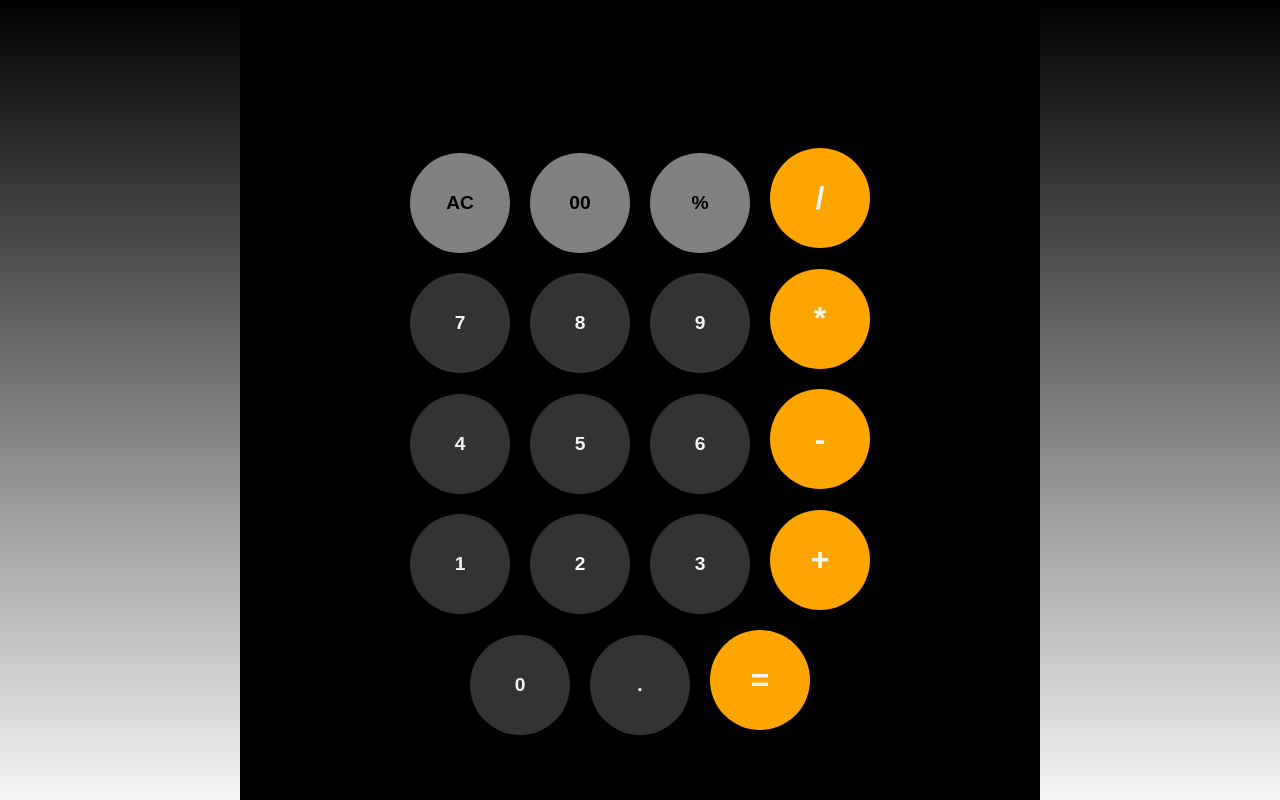
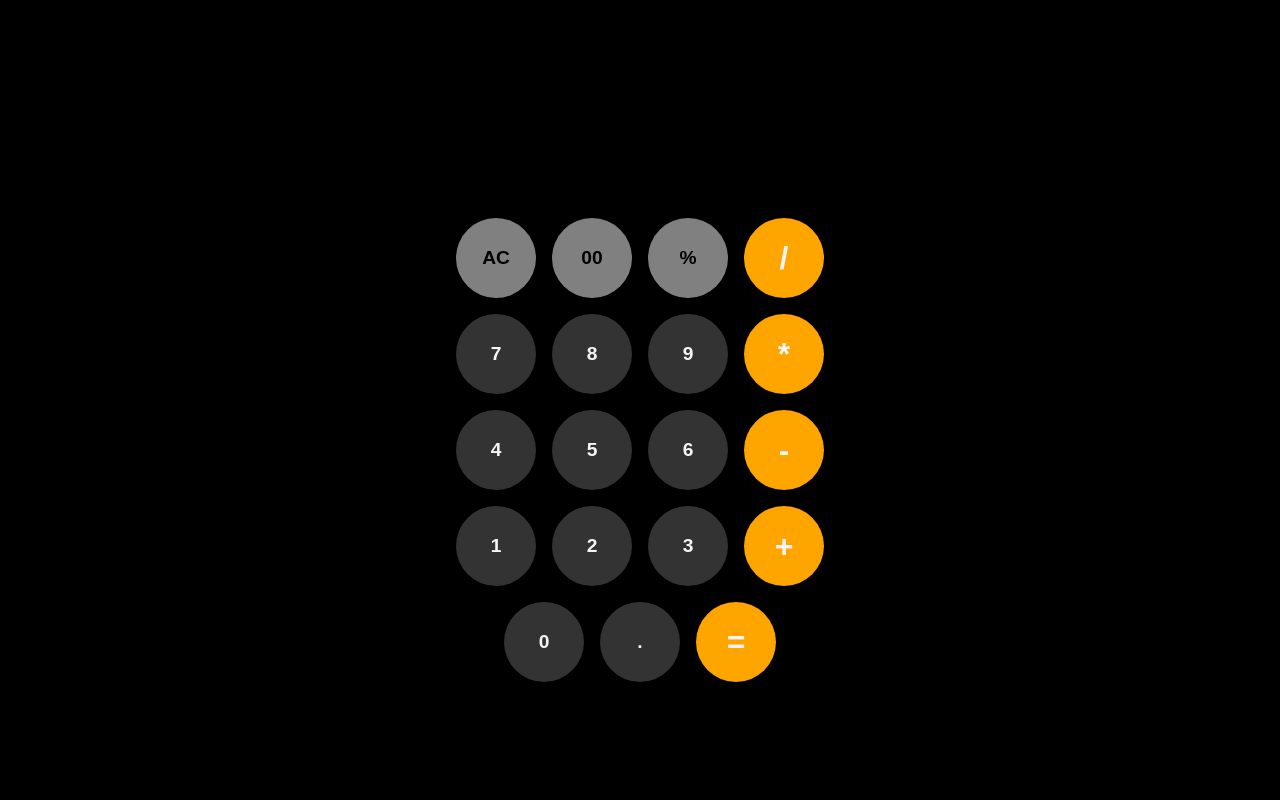
Before and after one commit to Adityagautam50009/calculator, a plain HTML site: page index.html in a window 1280 px wide. Drawn offline with Linux system fonts and the light colour scheme.

Commit message:
Update style.css

```diff
--- a/style.css
+++ b/style.css
@@ -13,9 +13,8 @@ html{
     display: flex;
 }
 .body{
-    margin: 0 auto;
     min-height: 100vh;
-    min-width: 800px;
+    min-width: 100vw;
     background-color: black;
 }
 header{
@@ -23,23 +22,31 @@ header{
     text-align: center;
 }
 main{
-
+    width: 100%;
+    height: 100%;
     margin: 0 auto;
     display: flex;
     flex-flow: column nowrap;
     align-items: center;
     justify-content: center;
-
+    /* background-color: red; */
+}
+.row{
+    display: flex;
+    flex-flow: row nowrap;
 }
 .button{
     margin: .5rem;
-    height: 100px;
-    width: 100px;
+    height: 5rem;
+    width: 5rem;
     border-radius:50%;
     border-style: none;
     color: whitesmoke;
     font-weight: bold;
     font-size: 1.2rem;
+    display: grid;
+    align-items: center;
+    align-content: center;
 }
 .button:hover{
     cursor: pointer;
@@ -56,18 +63,13 @@ main{
     color: black;
 }
 .input{
-    height: 100px;
-    width:450px;
+    height: 5rem;
+    width:23rem;
     border-radius: 50px;
     border: none;
-    margin-top: 20px;
     margin-bottom: 20px;
     padding:3px;
     font-size:3.2rem;
     background-color: black;
     color: whitesmoke;
 }
-.input:focus,
-.input:active{
-  border-style: none;
-}
```
